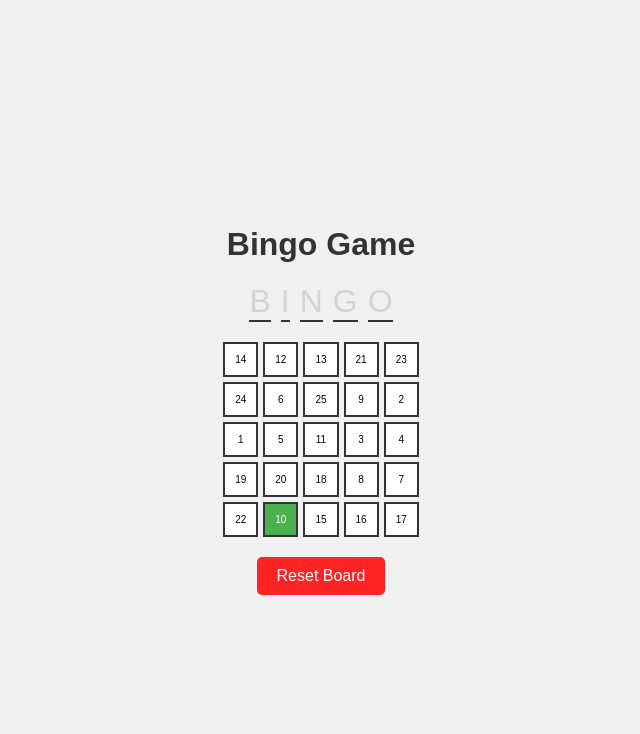
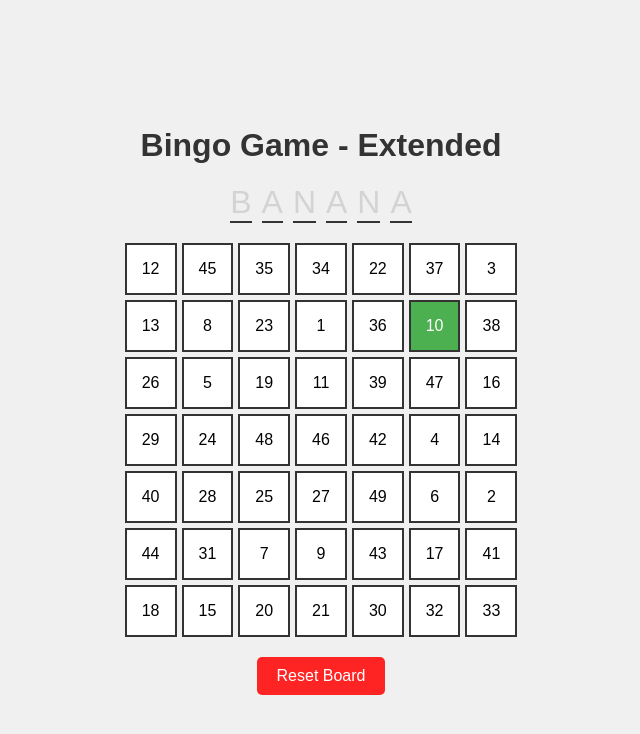
Before and after one commit to Numair25/Bingo-Game, a plain HTML site: page index.html in a window 1280 px wide. Both pictures are taken after a click on the element "10". Shown: the whole page, without its empty margins (319-959 px from the left). Drawn offline with Linux system fonts and the light colour scheme.

Commit message:
Update index.html

```diff
--- a/index.html
+++ b/index.html
@@ -3,20 +3,194 @@
 <head>
   <meta charset="UTF-8">
   <meta name="viewport" content="width=device-width, initial-scale=1.0">
-  <title>Bingo Game</title>
-  <link rel="stylesheet" href="style.css">
+  <title>Extended Bingo Game</title>
+  <style>
+    body {
+      display: flex;
+      flex-direction: column;
+      align-items: center;
+      justify-content: center;
+      min-height: 100vh;
+      background-color: #f0f0f0;
+      margin: 0;
+      font-family: Arial, sans-serif;
+    }
+
+    h1 {
+      margin-bottom: 20px;
+      color: #333;
+    }
+
+    #bingo-word {
+      display: flex;
+      justify-content: center;
+      margin-bottom: 20px;
+    }
+
+    #bingo-word span {
+      font-size: 32px;
+      margin: 0 5px;
+      color: lightgray;
+      border-bottom: 2px solid #333;
+      transition: color 0.3s;
+    }
+
+    #bingo-board {
+      display: grid;
+      grid-template-columns: repeat(7, 1fr); /* 7 columns for a 7x7 grid */
+      gap: 5px;
+      margin-bottom: 20px;
+    }
+
+    .cell {
+      background-color: white;
+      border: 2px solid #333;
+      display: flex;
+      align-items: center;
+      justify-content: center;
+      font-size: 16px;
+      cursor: pointer;
+      padding: 15px;
+      user-select: none;
+      transition: background-color 0.3s;
+    }
+
+    .cell.marked {
+      background-color: #4caf50;
+      color: white;
+    }
+
+    button {
+      padding: 10px 20px;
+      font-size: 16px;
+      cursor: pointer;
+      background-color: #ff2424;
+      color: white;
+      border: none;
+      border-radius: 5px;
+      transition: background-color 0.3s;
+    }
+
+    button:hover {
+      background-color: #cc1e1e;
+    }
+  </style>
 </head>
 <body>
-  <h1>Bingo Game</h1>
+  <h1>Bingo Game - Extended</h1>
 
   <div id="bingo-word">
-    <span>B</span><span>I</span><span>N</span><span>G</span><span>O</span>
+    <!-- Expanded word like BANANA -->
+    <span>B</span><span>A</span><span>N</span><span>A</span><span>N</span><span>A</span>
   </div>
 
   <div id="bingo-board"></div>
 
   <button id="reset-button">Reset Board</button>
 
-  <script src="script.js"></script>
+  <script>
+    const board = document.getElementById('bingo-board');
+    const resetButton = document.getElementById('reset-button');
+    const bingoWord = document.querySelectorAll('#bingo-word span');
+    let bingoProgress = 0; // Track how many letters are revealed
+    let completedLines = new Set(); // To prevent duplicate letter reveals
+
+    // Generate a 7x7 Bingo board with random numbers
+    function generateBoard() {
+      board.innerHTML = ''; // Clear the board
+      let numbers = Array.from({ length: 49 }, (_, i) => i + 1); // Numbers 1-49
+      numbers = shuffle(numbers); // Shuffle the numbers
+
+      for (let i = 0; i < 49; i++) {
+        const cell = document.createElement('div');
+        cell.classList.add('cell');
+        cell.textContent = numbers[i];
+        cell.addEventListener('click', () => markCell(cell));
+        board.appendChild(cell);
+      }
+
+      // Reset bingo progress
+      bingoProgress = 0;
+      completedLines.clear();
+      updateBingoWord();
+    }
+
+    // Shuffle the array to randomize numbers
+    function shuffle(array) {
+      for (let i = array.length - 1; i > 0; i--) {
+        const j = Math.floor(Math.random() * (i + 1));
+        [array[i], array[j]] = [array[j], array[i]];
+      }
+      return array;
+    }
+
+    // Mark a cell when clicked
+    function markCell(cell) {
+      cell.classList.toggle('marked');
+      checkBingo();
+    }
+
+    // Check if there's a completed row, column, or diagonal
+    function checkBingo() {
+      const cells = Array.from(document.querySelectorAll('.cell'));
+      const rows = Array(7).fill().map(() => []); // 7 rows
+      const cols = Array(7).fill().map(() => []); // 7 columns
+      let diagonal1 = [], diagonal2 = [];
+
+      cells.forEach((cell, index) => {
+        const row = Math.floor(index / 7);
+        const col = index % 7;
+
+        rows[row].push(cell);
+        cols[col].push(cell);
+        if (row === col) diagonal1.push(cell);
+        if (row + col === 6) diagonal2.push(cell);
+      });
+
+      // Check if any row, column, or diagonal is fully marked
+      const completed =
+        rows.some((row, i) => markLine(row, `row-${i}`)) ||
+        cols.some((col, i) => markLine(col, `col-${i}`)) ||
+        markLine(diagonal1, 'diagonal1') ||
+        markLine(diagonal2, 'diagonal2');
+
+      if (completed) {
+        revealNextBingoLetter();
+      }
+    }
+
+    // Mark a line only if it hasn't been marked before
+    function markLine(cells, lineName) {
+      if (completedLines.has(lineName)) return false;
+      if (cells.every(cell => cell.classList.contains('marked'))) {
+        completedLines.add(lineName); // Mark the line as completed
+        return true;
+      }
+      return false;
+    }
+
+    // Reveal the next letter in the word (e.g., BANANA)
+    function revealNextBingoLetter() {
+      if (bingoProgress < bingoWord.length) {
+        bingoWord[bingoProgress].style.color = '#333'; // Reveal letter
+        bingoProgress++;
+
+        if (bingoProgress === bingoWord.length) {
+          alert('BANANA! You win!');
+        }
+      }
+    }
+
+    // Reset the bingo word (reset all letters to light gray)
+    function updateBingoWord() {
+      bingoWord.forEach(letter => (letter.style.color = 'lightgray'));
+    }
+
+    // Reset the board
+    resetButton.addEventListener('click', generateBoard);
+
+    // Initialize the board on page load
+    generateBoard();
+  </script>
 </body>
 </html>
```
